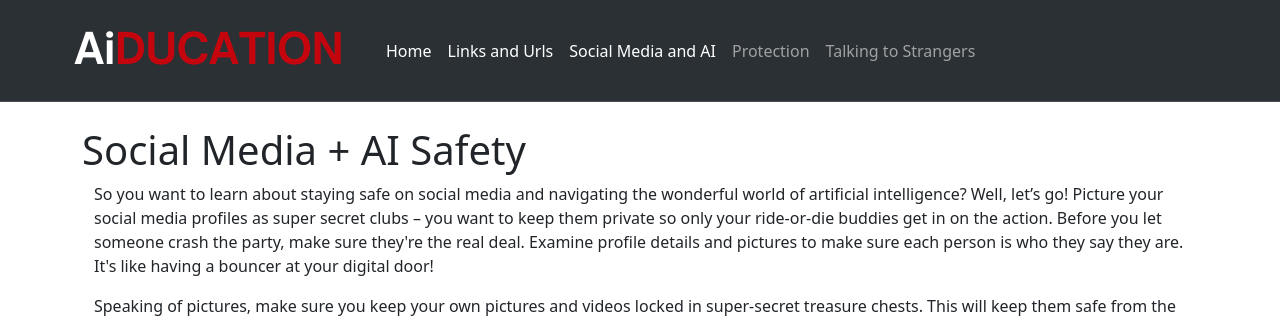
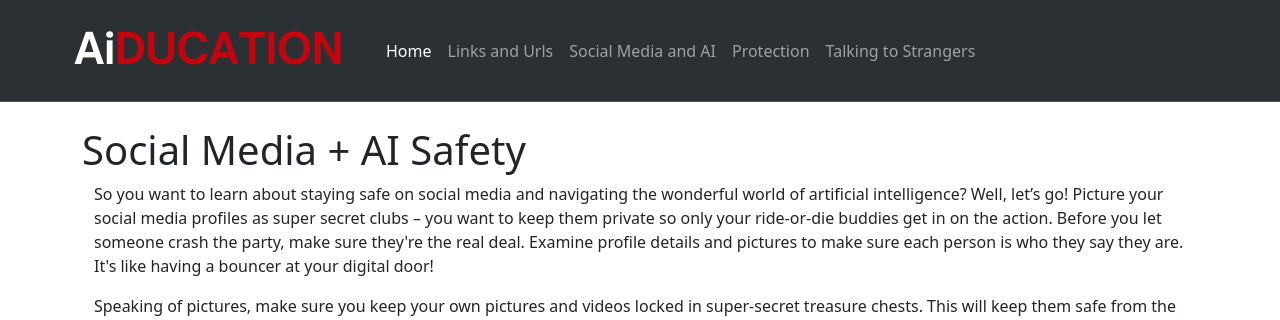
Before and after one commit to katrinars/AiDUCATION, a Flask app: page /ai in a window 1280 px wide. Shown: the top 320 px of the page. Run offline with Flask 3, Linux system fonts and the light colour scheme.

Commit message:
fix nav item active state

```diff
--- a/templates/base.html
+++ b/templates/base.html
@@ -19,10 +19,10 @@
             <li class="nav-item">
                 <a class="nav-link active" aria-current="page" href="/">Home</a>
             </li><li class="nav-item">
-                <a class="nav-link active" aria-current="page" href="/links">Links and Urls</a>
+                <a class="nav-link" aria-current="page" href="/links">Links and Urls</a>
             </li>
             <li class="nav-item">
-                <a class="nav-link active" aria-current="page" href="/ai">Social Media and AI</a>
+                <a class="nav-link" aria-current="page" href="/ai">Social Media and AI</a>
             </li>
             <li class="nav-item">
                 <a class="nav-link" href="/protection">Protection</a>
```
